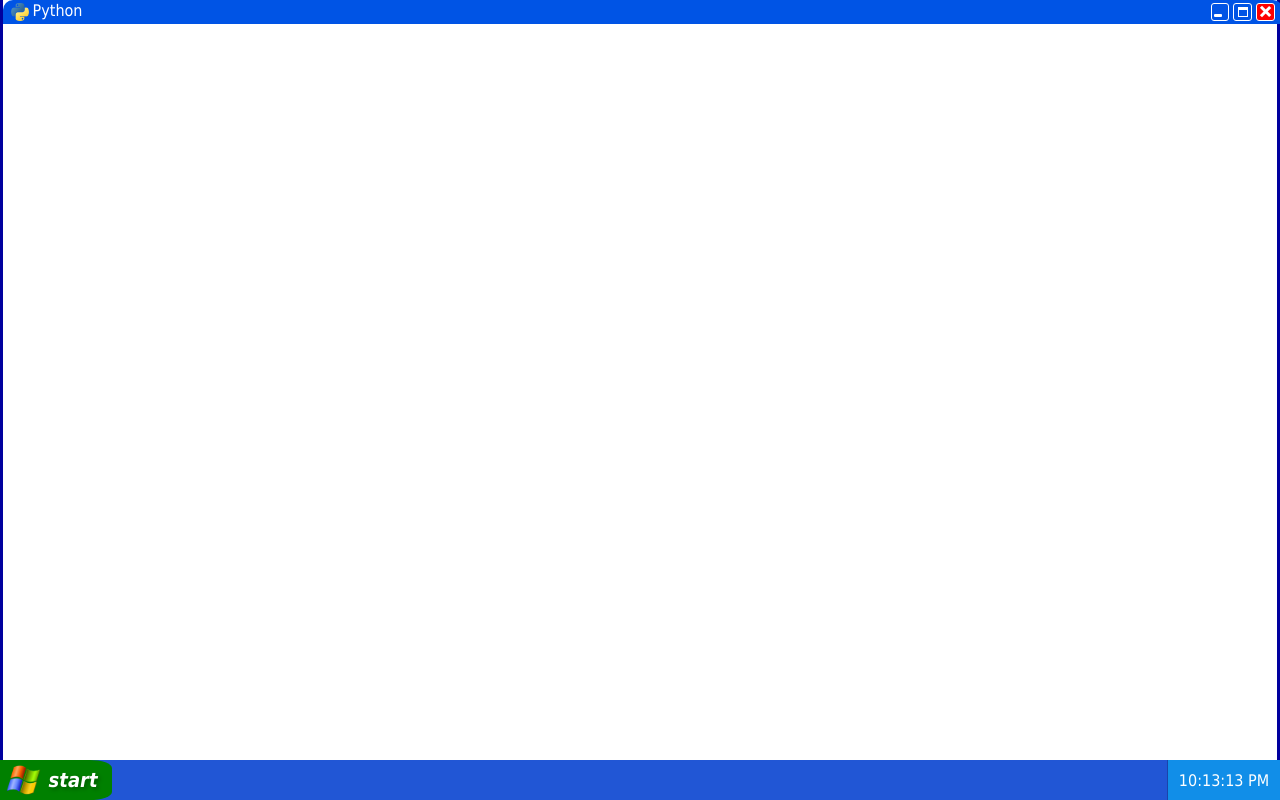
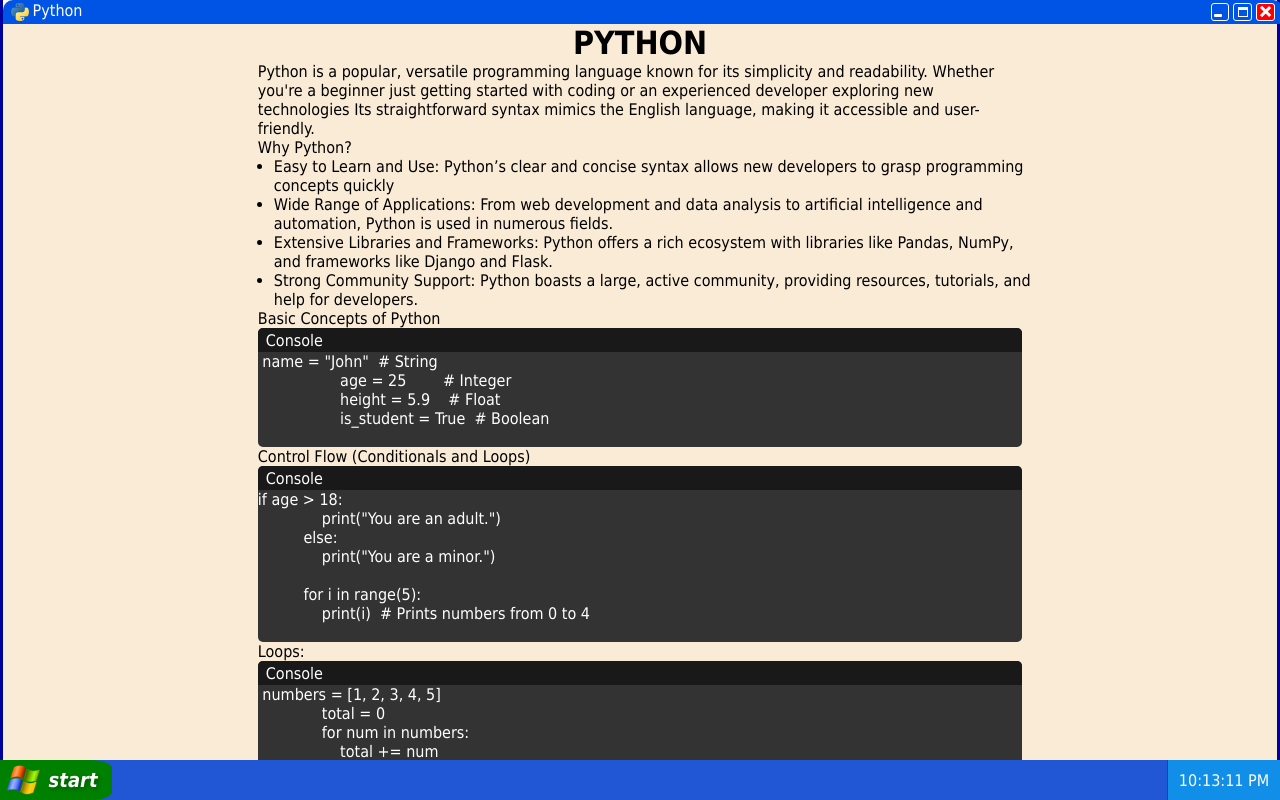
Before and after one commit to SPC-Toad/web-dev-4-dummies, a React (Create React App) app: page /PYTHON in a window 1280 px wide. Built offline with nearby package versions, Linux system fonts and the light colour scheme; a web font is replaced by a local one.

Commit message:
python desktop implementation

```diff
--- /dev/null
+++ b/src/components/Desktop/Python/Code_snippet/python_data.js
@@ -0,0 +1,56 @@
+const python_data = [
+    {
+        title: "Basic Concepts of Python",
+        subtext: "Variables and Data TypesPython uses variables to store information, which can be of various data types:",
+        code: ` name = "John"  # String
+                  age = 25        # Integer
+                  height = 5.9    # Float
+                  is_student = True  # Boolean
+        `
+    },
+    {
+        title: "Control Flow (Conditionals and Loops)",
+        subtext: "Python supports conditional statements and loops to control the program flow:",
+        code: `if age > 18:
+              print("You are an adult.")
+          else:
+              print("You are a minor.")
+
+          for i in range(5):
+              print(i)  # Prints numbers from 0 to 4
+        `
+    },
+    {
+        title: "Loops:",
+        subtext: "A for loop iterates over a sequence (like a list or range) and executes code for each element. This makes it useful for repetitive tasks.",
+        code: ` numbers = [1, 2, 3, 4, 5]
+              total = 0
+              for num in numbers:
+                  total += num
+              print(f"The sum is: total")  # Output: The sum is: 15
+        `
+    },
+    {
+        title: "Recursion:",
+        subtext: "is a technique where a function calls itself to solve a problem. It is commonly used for problems that can be broken down into smaller, similar sub-problems.",
+        code: `def factorial(n):
+              if n == 1:
+                  return 1
+              else:
+                  return n * factorial(n - 1)
+
+          print(factorial(5))  # Output: 120 (5 * 4 * 3 * 2 * 1)
+        `
+    },
+    {
+        title: "Data Structures:",
+        subtext: "Python provides built-in data structures like lists, tuples, and dictionaries:",
+        code: `fruits = ["apple", "banana", "cherry"]  # List
+coordinates = (10, 20)                    # Tuple
+student = &#123;"name": "John", "age": 25&#125;    # Dictionary
+        `
+    },
+
+]
+
+export default python_data
--- a/src/components/Desktop/Python/Python.css
+++ b/src/components/Desktop/Python/Python.css
@@ -0,0 +1,30 @@
+@import '../../styles/styles.css';
+
+
+:root {
+    /* you can add your variable here */
+
+}
+
+#python-container{
+    background-color: antiquewhite;
+    display:flex ;
+    flex-direction: column;
+    justify-content: center;
+    align-items: center;
+    width: 100%;
+    min-height: 92vh;
+}
+
+#python-code-container,
+#python-text,
+#python-list-container
+{
+    width: 60%;
+}
+
+#python-list-container {
+    padding-left: 2rem;
+}
+
+#python-list-item {}
--- a/src/components/Desktop/Python/Python.js
+++ b/src/components/Desktop/Python/Python.js
@@ -5,12 +5,42 @@ import Tab from '../modules/Tab/Tab';
 import './Python.css';
 
 import python from '../../assets/python.png'
+import Code from '../modules/Code/Code';
+
+import data from './Code_snippet/python_data'
 
 function Python() {
   return (
     <Tab icon={python} title={"Python"}>
-        {/* CODE HERE */}
-        {/* THIS IS WHERE HTML GOES */}
+      <div id="python-container">
+        <h1 id='python-title'><strong>PYTHON</strong></h1>
+        <p id='python-text'>
+          Python is a popular, versatile programming language known for its simplicity and readability.
+          Whether you're a beginner just getting started with coding or an experienced developer exploring new technologies
+          Its straightforward syntax mimics the English language, making it accessible and user-friendly.
+        </p>
+        <p id='python-text'>Why Python?</p>
+        <ul id='python-list-container'>
+          <li id='python-list-item'>Easy to Learn and Use: Python’s clear and concise syntax allows new developers to grasp programming concepts quickly </li>
+          <li id='python-list-item'>Wide Range of Applications: From web development and data analysis to artificial intelligence and automation, Python is used in numerous fields.</li>
+          <li id='python-list-item'>Extensive Libraries and Frameworks: Python offers a rich ecosystem with libraries like Pandas, NumPy, and frameworks like Django and Flask. </li>
+          <li id='python-list-item'>Strong Community Support: Python boasts a large, active community, providing resources, tutorials, and help for developers. </li>
+        </ul>
+        <div id='python-code-container'>
+          {
+            data.map((key, index) => (
+              <div key={index}>
+                <div id='python-code-box-title'>{key.title}</div>
+                <Code
+                  type={'Console'}
+                  code={key.code}
+                />
+              </div>
+            ))
+          }
+        </div>
+
+      </div>
     </Tab>
   )
 }
--- a/src/components/Desktop/modules/Code/Code.css
+++ b/src/components/Desktop/modules/Code/Code.css
@@ -22,8 +22,13 @@
     height: 3vh;
 }
 
+#code-header-description {
+    color: var(--xp-tab-text-color);
+}
+
 
 #code-content {
     display: flex;
     align-content: center;
+    color: var(--xp-tab-text-color);
 }
```
Also changed, not shown: src/components/Desktop/Credit/data.js (+8 -0 lines), src/components/Desktop/Python/Code_snippet/Code_snippet.js (added, +14 -0 lines), src/components/Desktop/Python/Code_snippet/Code_snippet.css (added), src/index.css (line endings or trailing spaces), 1 other file (tests, documents, lock files or other folders).
